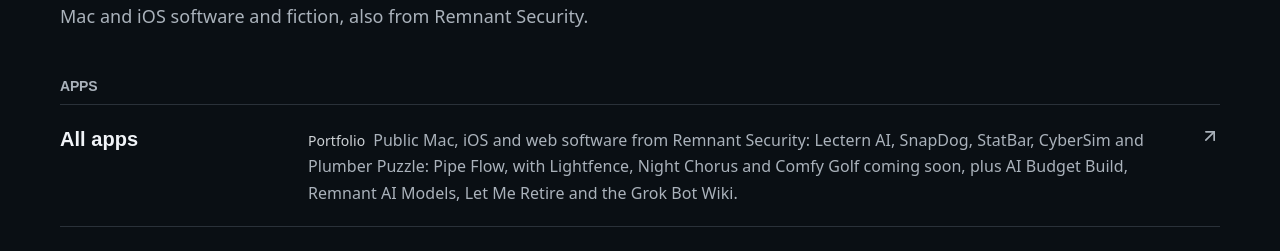
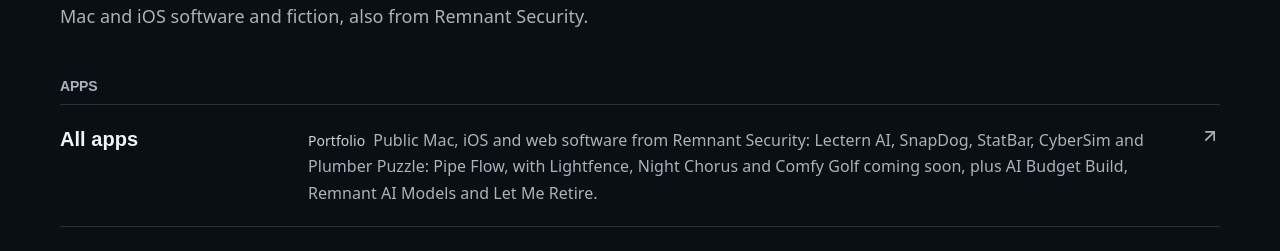
Before and after one commit to itrimble/Cybersecurity-Training-Links, a React (Vite) app: page / in a window 1280 px wide. Shown: the part 10220-10471 px from the top of the page. Built offline with nearby package versions, Linux system fonts and the light colour scheme; no server answers.

Commit message:
Remove the public wiki link: the full Grok Bot Wiki is private

```diff
--- a/src/data/sites.ts
+++ b/src/data/sites.ts
@@ -10,7 +10,7 @@ export const gumroadLinks: BuyLink[] = [
 ];
 
 export const appSites: SiteLink[] = [
-  { name: "All apps", href: "https://apps.remnantsecurity.com/", tag: "Portfolio", blurb: "Public Mac, iOS and web software from Remnant Security: Lectern AI, SnapDog, StatBar, CyberSim and Plumber Puzzle: Pipe Flow, with Lightfence, Night Chorus and Comfy Golf coming soon, plus AI Budget Build, Remnant AI Models, Let Me Retire and the Grok Bot Wiki." },
+  { name: "All apps", href: "https://apps.remnantsecurity.com/", tag: "Portfolio", blurb: "Public Mac, iOS and web software from Remnant Security: Lectern AI, SnapDog, StatBar, CyberSim and Plumber Puzzle: Pipe Flow, with Lightfence, Night Chorus and Comfy Golf coming soon, plus AI Budget Build, Remnant AI Models and Let Me Retire." },
   { name: "SnapDog", href: "https://snapdog.remnantsecurity.com/", tag: "Mac · $14.99 one-time", blurb: "Capture, record & annotate from your Mac's menu bar — OCR, QR tools, on-device transcription, workflows, and 18 built-in destinations." },
   { name: "Lectern AI", href: "https://lectern.remnantsecurity.com/", tag: "Mac", blurb: "Talk tracks for every slide. Turns decks into instructor-ready teaching packages — talk tracks, labs, quizzes, handouts — on your Mac." },
   { name: "CyberSim", href: "https://cybersim.remnantsecurity.com/", tag: "iOS · Free", blurb: "Cert exam practice for iOS. Security+, CISSP, CEH, and more — 10 certs, 7 question types. Security+ free. Full unlock coming soon." },
@@ -21,7 +21,6 @@ export const appSites: SiteLink[] = [
   { name: "AI Budget Build", href: "https://aibudgetbuilder.remnantsecurity.com/", tag: "Web · Free", blurb: "A parts picker for a cheap local-AI machine with 128 GB of video memory or more. Start from the PC you own, see what fits, what it costs and which models it can run. No account, no tracking." },
   { name: "Remnant AI Models", href: "https://aimodels.remnantsecurity.com/", tag: "Web · Free", blurb: "Remnant Security’s local AI model archive: what we keep, what runs on which machine, and how to run it." },
   { name: "Let Me Retire", href: "https://letmeretire.remnantsecurity.com/", tag: "Web · Free", blurb: "One tired person. One million dollars. Zero desire to attend another meeting." },
-  { name: "Grok Bot Wiki", href: "https://wiki.remnantsecurity.com/", tag: "Docs · Wiki", blurb: "The automation stack behind Remnant Security: systems, agents, decisions and the skills they use." },
 ];
 
 export const bookSites: SiteLink[] = [
```
